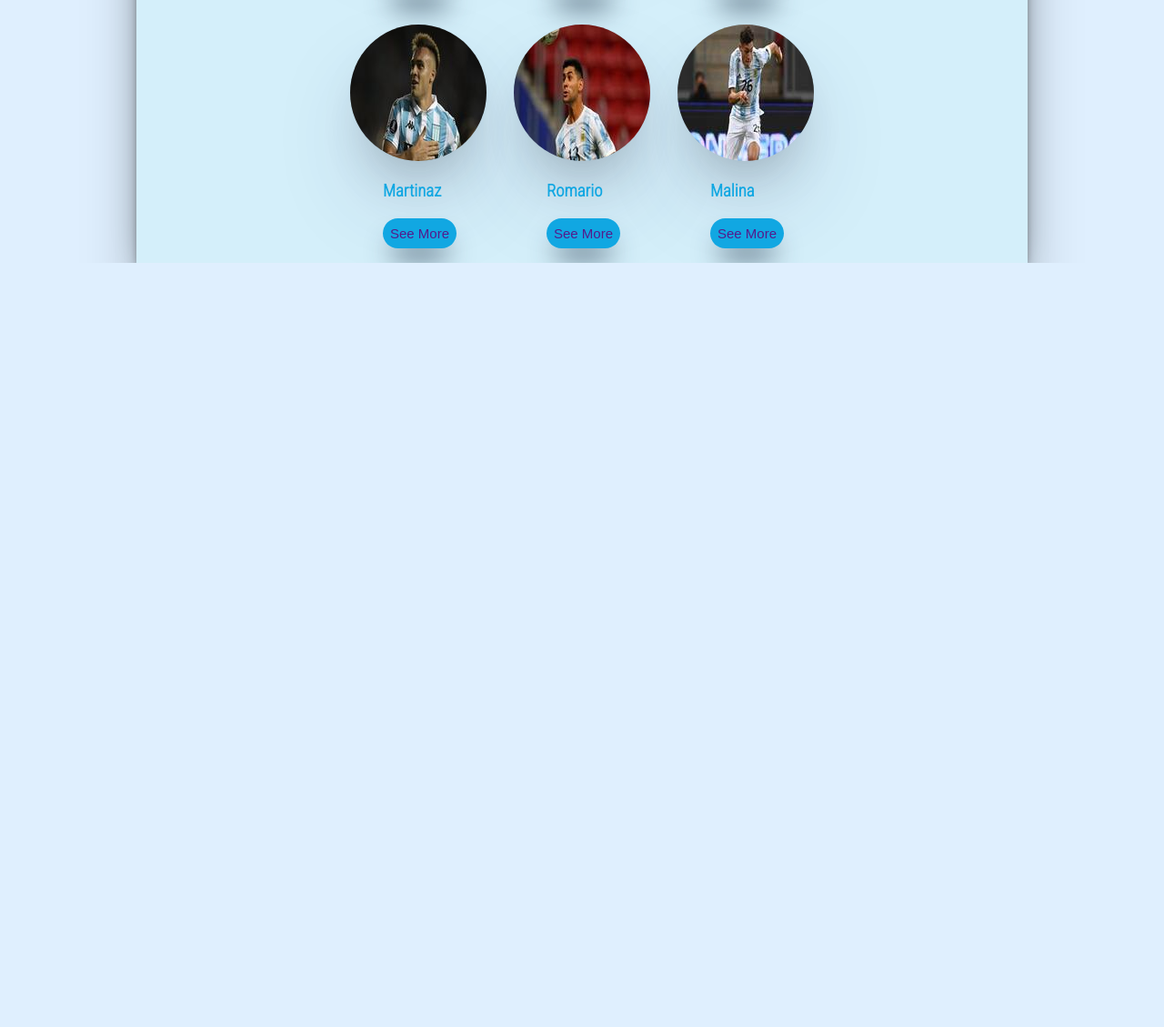
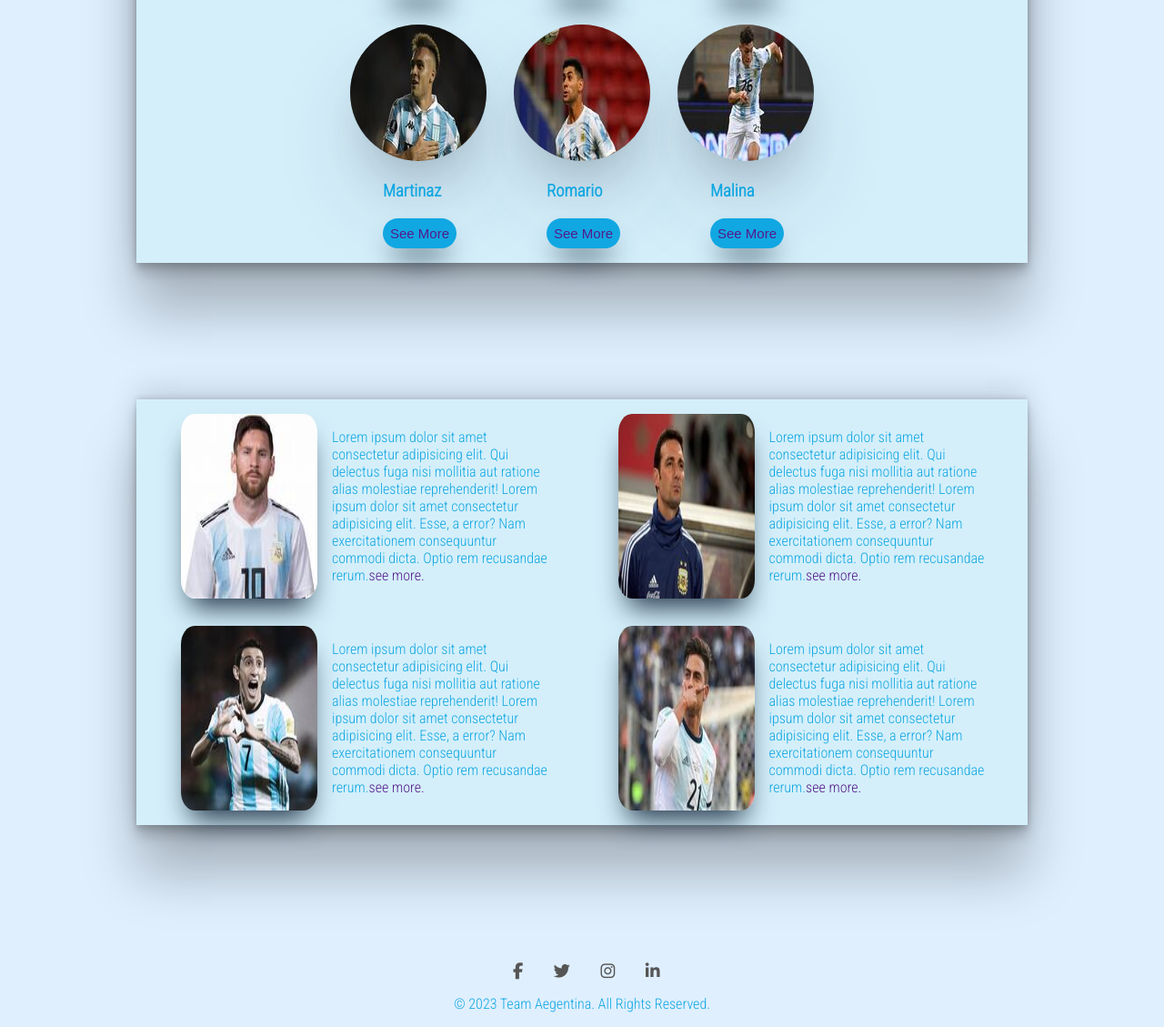
Before and after one commit to Irfananik/HTML_CSS_Single_Page_Site-2023-, a plain HTML site: page index.html in a window 1280 px wide. Shown: the part 1132-2261 px from the top of the page at 91% size. Before the commit the page ends 1421 px from the top, so only its background shows below. Drawn offline with Linux system fonts and the light colour scheme.

Commit message:
blog footer done with some animations

```diff
--- a/index.html
+++ b/index.html
@@ -25,7 +25,7 @@
         </nav>
         <div class="banner">
             <div class="banner-paragraph">
-                <p class="global-color">Lorem ipsum dolor sit amet consectetur adipisicing elit. Aliquam nobis eos velit possimus vero odit aut pariatur enim aliquid dicta soluta earum dignissimos quidem nemo reiciendis minima necessitatibus quis quo facilis optio, cumque voluptate praesentium neque. Nobis minus deleniti consectetur maxime provident. Doloremque blanditiis labore expedita, nihil magnam ullam adipisci! Lorem ipsum dolor, sit amet consectetur adipisicing elit. Deleniti, excepturi?</p>
+                <p class="global-color animated-paragraph">Lorem ipsum dolor sit amet consectetur adipisicing elit. Aliquam nobis eos velit possimus vero odit aut pariatur enim aliquid dicta soluta earum dignissimos quidem nemo reiciendis minima necessitatibus quis quo facilis optio, cumque voluptate praesentium neque. Nobis minus deleniti consectetur maxime provident. Doloremque blanditiis labore expedita, nihil magnam ullam adipisci! Lorem ipsum dolor, sit amet consectetur adipisicing elit. Deleniti, excepturi?</p>
             </div>
             <div class="banner-photo">
                 <img src="images/Hole_Team.png" alt="">
@@ -33,7 +33,8 @@
         </div>
     </header>
     <main>
-        <section class="container">
+        <section class="players-parent">
+            <div class="container">
                 <div class="players">
                     <div class="player">
                         <img src="images/messi.jpg" alt="messi's photo">
@@ -99,7 +100,45 @@
                         </div>
                     </div>
                 </div>
+            </div>
         </section>
+        <!-- end banner part -->
+        <section class="blog-parent">
+            <div class="container">
+                <div class="blogs">
+                    <div class="blog">
+                        <img src="images/messi.jpg" alt="messi's blog">
+                        <p class="global-color animated-paragraph">Lorem ipsum dolor sit amet consectetur adipisicing elit. Qui delectus fuga nisi mollitia aut ratione alias molestiae reprehenderit! Lorem ipsum dolor sit amet consectetur adipisicing elit. Esse, a error? Nam exercitationem consequuntur commodi dicta. Optio rem recusandae rerum.<span class="blog-hyperlink"><a href="">see more.</a></span></p>
+                    </div>
+                    <div class="blog">
+                        <img src="images/scaloni.jpg" alt="messi's blog">
+                        <p class="global-color animated-paragraph">Lorem ipsum dolor sit amet consectetur adipisicing elit. Qui delectus fuga nisi mollitia aut ratione alias molestiae reprehenderit! Lorem ipsum dolor sit amet consectetur adipisicing elit. Esse, a error? Nam exercitationem consequuntur commodi dicta. Optio rem recusandae rerum.<span class="blog-hyperlink"><a href="">see more.</a></span></p>
+                    </div>
+                    <div class="blog">
+                        <img src="images/dmaria.jpg" alt="messi's blog">
+                        <p class="global-color animated-paragraph">Lorem ipsum dolor sit amet consectetur adipisicing elit. Qui delectus fuga nisi mollitia aut ratione alias molestiae reprehenderit! Lorem ipsum dolor sit amet consectetur adipisicing elit. Esse, a error? Nam exercitationem consequuntur commodi dicta. Optio rem recusandae rerum.<span class="blog-hyperlink"><a href="">see more.</a></span></p>
+                    </div>
+                    <div class="blog">
+                        <img src="images/dybala.jpg" alt="messi's blog">
+                        <p class="global-color animated-paragraph">Lorem ipsum dolor sit amet consectetur adipisicing elit. Qui delectus fuga nisi mollitia aut ratione alias molestiae reprehenderit! Lorem ipsum dolor sit amet consectetur adipisicing elit. Esse, a error? Nam exercitationem consequuntur commodi dicta. Optio rem recusandae rerum.<span class="blog-hyperlink"><a href="">see more.</a></span></p>
+                    </div>
+                </div>
+            </div>
+        </section>
+        <!-- blog done -->
+        <footer>
+            <div class="container-footer">
+                <div class="social-icons">
+                  <a href="#"><i class="fab fa-facebook-f"></i></a>
+                  <a href="#"><i class="fab fa-twitter"></i></a>
+                  <a href="#"><i class="fab fa-instagram"></i></a>
+                  <a href="#"><i class="fab fa-linkedin-in"></i></a>
+                </div>
+                <div class="copyright">
+                    <p class="global-color">&copy; 2023 Team Aegentina. All Rights Reserved.</p>
+                </div>
+              </div>
+        </footer>
     </main>
 </body>
 </html>
--- a/style.css
+++ b/style.css
@@ -57,13 +57,22 @@ nav ul li a{
 }
 .banner-photo img{
     width: 100%;
+    box-shadow: rgba(0, 0, 0, 0.15) 0px 2px 8px;
+    transition: transform 1.5s ease;
 }
-main{
+.banner-photo img:hover{
+    transform: scale(1.2);
+}
+/* main{
+    display: flex;
+    justify-content: center;
+} */
+
+/* players informations */
+.players-parent{
     display: flex;
     justify-content: center;
 }
-
-/* players informations */
 .container{
     margin-top: 150px;
     width: 980px;
@@ -85,6 +94,10 @@ main{
 .player img{
     border-radius: 50%;
     box-shadow: rgba(50, 50, 93, 0.25) 0px 50px 100px -20px, rgba(0, 0, 0, 0.3) 0px 30px 60px -30px, rgba(10, 37, 64, 0.35) 0px -2px 6px 0px inset;
+    transition: transform 1.5s ease;
+}
+.player img:hover{
+    transform: rotate(360deg);
 }
 .player button{
     background-color:rgb(17, 167, 226);
@@ -92,8 +105,86 @@ main{
     border-radius: 20px;
     padding: 8px;
     box-shadow: rgb(38, 57, 77) 0px 20px 30px -10px;
+    transition: 0.5s ease;
+}
+.player button:hover{
+    background-color: white;
 }
 .player a{
     text-decoration: none;
     font-size: 15px;
 }
+/* players part end */
+
+.blog-parent{
+    display: flex;
+    justify-content:center;
+}
+.blogs{
+    display: grid;
+    grid-template-columns: repeat(2, 1fr);
+    grid-gap: 30px;
+    margin-left: 5%;
+}
+.blog{
+    display: flex;
+    justify-content:space-around;
+    width: 90%;
+}
+.blog img{
+    width: 100%;
+    box-shadow: rgb(38, 57, 77) 0px 20px 30px -10px;
+    border-radius: 10%;
+    transition: transform 1s ease;
+}
+.blog img:hover{
+    transform: scale(1.2);
+}
+.blog p{
+    margin-left: 16px;
+}
+.blog-hyperlink a{
+    text-decoration: none;
+}
+/* blog part done */
+
+footer{
+    display: flex;
+    justify-content: center;
+    position: relative;
+    top: 150px;
+}
+.container-footer{
+
+}
+.social-icons{
+    margin-left: 50px;
+    transition: 1.5s ease;
+}
+.social-icons a{
+    color: #555;
+    font-size: 18px;
+    padding: 15px;
+    border-radius: 50%;
+}
+.social-icons a:hover{
+    color: rgb(17, 167, 226);
+}
+/* footer done */
+
+/* animation with paragraph */
+.animated-paragraph {
+    animation: text-focus-in 1.5s cubic-bezier(0.25, 0.46, 0.45, 0.94) both;
+  }
+
+  @keyframes text-focus-in {
+    0% {
+      letter-spacing: 1em;
+      filter: blur(12px);
+      opacity: 0;
+    }
+    100% {
+      filter: blur(0);
+      opacity: 1;
+    }
+  }
```
Lines whose indentation alone changed are shown as unchanged.
